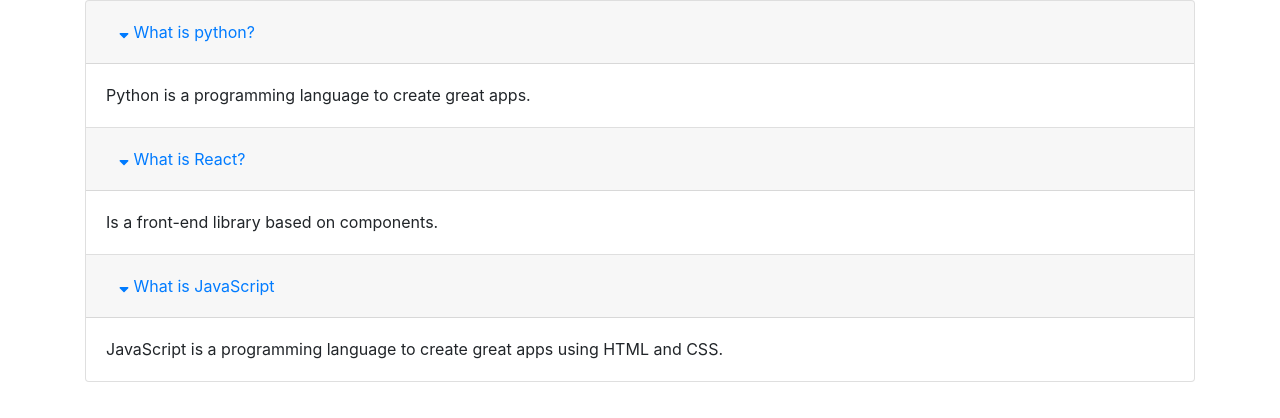
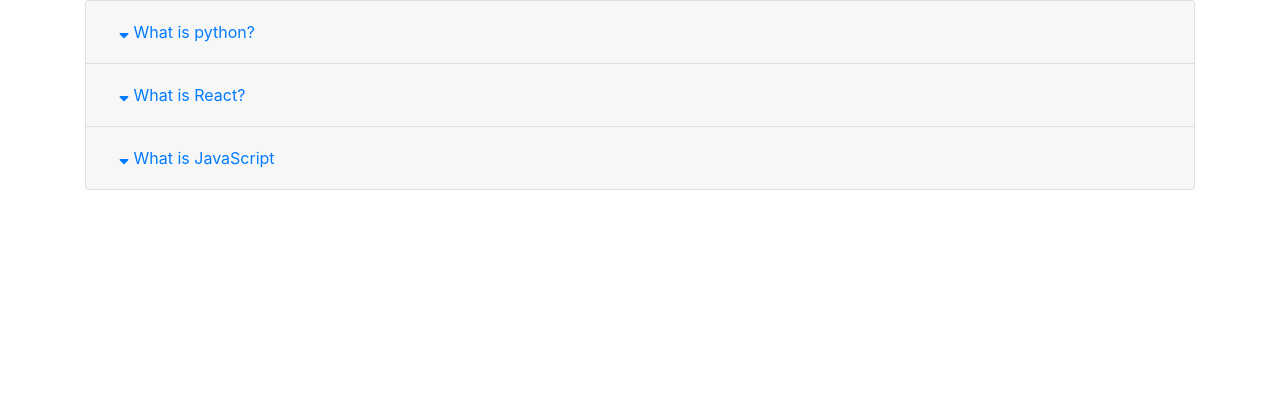
Before and after one commit to kenderb/ReactJS_practice, a React (Create React App) app in the folder widgets-app/: page / in a window 1280 px wide. Shown: the top 418 px of the page. Built offline with nearby package versions, Linux system fonts and the light colour scheme.

Commit message:
Finish the acordion app

```diff
--- a/widgets-app/src/components/Accordion.js
+++ b/widgets-app/src/components/Accordion.js
@@ -1,27 +1,28 @@
 import React, {useState} from 'react';
 import { FontAwesomeIcon } from '@fortawesome/react-fontawesome'
-import { faSortDown } from '@fortawesome/free-solid-svg-icons'
+import { faSortDown, faSortUp } from '@fortawesome/free-solid-svg-icons'
 
 
 const handleClick = (index, setActiveIndex) => {
   setActiveIndex(index);
 }
 
-const renderTitle = (title, index, setActiveIndex) => {
+const renderTitle = (title, index, activeIndex,  setActiveIndex) => {
   return(
     <div className="card-header">
       <h5 className="mb-0">
         <button className="btn btn-link collapsed" onClick={() => handleClick(index, setActiveIndex)}>
-          <FontAwesomeIcon icon={faSortDown} /> {title}
+          <FontAwesomeIcon icon={index === activeIndex ? faSortUp : faSortDown} /> {title}
         </button>
       </h5>
     </div>
   );
 }
 
-const renderDescription = (description) => {
+const renderDescription = (description, id, activeIndex) => {
+  let classShow = activeIndex === id ? 'show' : '';
   return(
-    <div className="collapse show" >
+    <div className={`collapse ${classShow}`} >
       <div className="card-body">
         {description}
       </div>
@@ -30,13 +31,13 @@
 }
 
 const Accordion = ({items}) => {
+
   const [activeIndex, setActiveIndex] = useState(null);
-
   const listOfItems = items.map( item => {
     return(
       <div className="card" key={item.id}>
-        {renderTitle(item.title, item.id, setActiveIndex)}
-        {renderDescription(item.description)}
+        {renderTitle(item.title, item.id, activeIndex,  setActiveIndex)}
+        {renderDescription(item.description, item.id, activeIndex)}
       </div>
     );
   });
@@ -44,7 +45,6 @@
   return(
     <div className="accordion">
       { listOfItems }
-      { activeIndex }
     </div>
   );
 }
```
Also changed, not shown: 1 other file (tests, documents, lock files or other folders).
